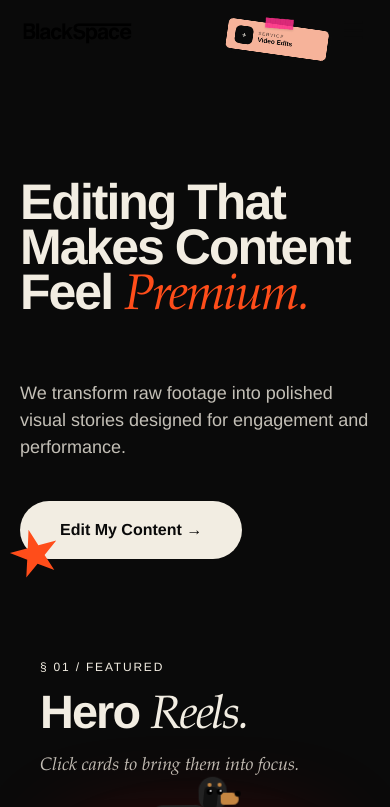
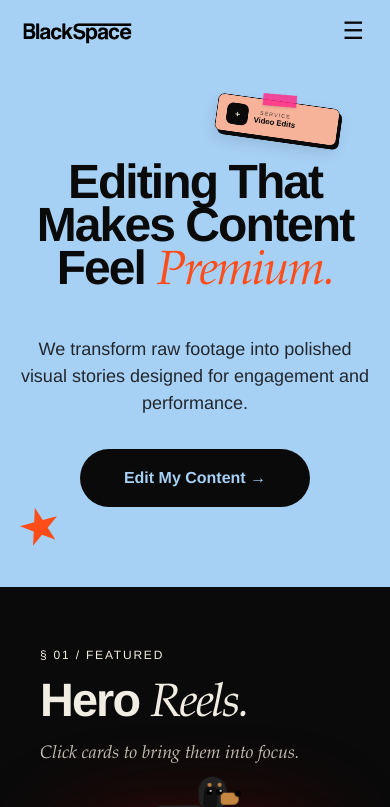
Before and after one commit to akki-ankiiit/bs, a React (Vite) app: page /service-detail in a window 390 px wide. Shown: the top 807 px of the page. Built offline with nearby package versions, Linux system fonts and the light colour scheme.

Commit message:
Update service detail hero sections to be light-themed and perfectly centered, adjust desktop sticker positions

```diff
--- a/src/pages/Home.jsx
+++ b/src/pages/Home.jsx
@@ -45,10 +45,10 @@ function SPHome({ themeKey = 'classic', typeKey = 'acidGaraHelv' }) {
     { top: '5%', right: '5%', rotate: 9, variant: 'torn', bg: lilac, icon: '✂', label: 'Currently', name: 'Editing', iconBg: T.popB, size: 'md', zIndex: 20 },
     { top: '15%', left: '25%', rotate: 14, variant: 'square', bg: sky, icon: '✦', label: 'Vibe check', name: 'Immaculate', iconBg: T.popC, size: 'md', zIndex: 20 },
     { top: '15%', right: '25%', rotate: -11, variant: 'tape', tape: T.popB, bg: T.paper, icon: '⏱', label: 'Deadline', name: 'Yesterday', iconBg: T.popA, size: 'md', zIndex: 20 },
-    { top: '60%', left: '10%', rotate: -5, variant: 'tape', tape: '#b0b0b0', bg: butter, icon: '☕', label: 'Team status', name: 'Brewing Coffee', iconBg: T.popA, size: 'md', zIndex: 20 },
+    { top: '65%', left: '10%', rotate: -5, variant: 'tape', tape: '#b0b0b0', bg: butter, icon: '☕', label: 'Team status', name: 'Brewing Coffee', iconBg: T.popA, size: 'md', zIndex: 20 },
     { top: '65%', right: '10%', rotate: 7, variant: 'square', bg: peach, icon: 'AI', label: 'In the oven', name: 'Draft Engine', iconBg: T.ink, size: 'md', zIndex: 20 },
-    { top: '60%', left: '30%', rotate: -4, variant: 'torn', bg: sky, icon: '✎', label: 'Fresh', name: 'Script Pass 3', iconBg: T.popB, size: 'md', zIndex: 20 },
-    { top: '63%', right: '30%', rotate: 11, variant: 'tape', tape: T.popC, bg: mint, icon: '▶', label: 'Playback', name: 'Reel Cut', iconBg: T.popA, size: 'md', zIndex: 20 }
+    { top: '70%', left: '30%', rotate: -4, variant: 'torn', bg: sky, icon: '✎', label: 'Fresh', name: 'Script Pass 3', iconBg: T.popB, size: 'md', zIndex: 20 },
+    { top: '75%', right: '30%', rotate: 11, variant: 'tape', tape: T.popC, bg: mint, icon: '▶', label: 'Playback', name: 'Reel Cut', iconBg: T.popA, size: 'md', zIndex: 20 }
   ];
 
 
--- a/src/pages/Service-detail.jsx
+++ b/src/pages/Service-detail.jsx
@@ -22,7 +22,7 @@ export default function SPServiceDetail({ themeKey = 'classic', typeKey = 'acidG
     'content-campaigns': { name: 'Content Campaigns', bg: T.paper, color: T.ink, dek: 'End-to-end. Concept, script, shoot, cut, post. One team, no handoffs, no blame.', sticker: mint },
     'scripts': { name: 'Scripts', bg: lilac, color: T.ink, dek: 'Reels, ads, explainers. Words that sound like someone said them.', sticker: butter },
     'video-edits': { name: 'Video Edits', bg: sky, color: T.ink, dek: 'Tight cuts, honest grades, music that earns its place.', sticker: peach },
-    'ai-workflows': { name: 'AI Workflows', bg: T.ink, color: T.paper, dek: 'Drafts, variants, dubs, b-roll — on tap.', sticker: mint },
+    'ai-workflows': { name: 'AI Workflows', bg: mint, color: T.ink, dek: 'Drafts, variants, dubs, b-roll — on tap.', sticker: lilac },
     'brand-identity': { name: 'Brand Identity', bg: butter, color: T.ink, dek: 'Marks, type, guidelines.', sticker: lilac },
     'websites-social': { name: 'Websites & Social', bg: peach, color: T.ink, dek: 'Framer, reels, management.', sticker: sky }
   };
@@ -324,32 +324,40 @@ export default function SPServiceDetail({ themeKey = 'classic', typeKey = 'acidG
     return (
       <React.Fragment>
         {/* Bespoke Hero */}
-        <section style={{ position: 'relative', padding: isMobile ? '180px 20px 40px' : `260px 40px ${slug === 'video-edits' ? 40 : 120}px`, background: T.ink, color: T.paper, minHeight: slug === 'video-edits' ? 'auto' : '80vh', display: 'flex', flexDirection: 'column', justifyContent: 'center', overflow: 'hidden' }}>
-          <SPStatusSticker T={T} F={F} top={isMobile ? 10 : isTablet ? 40 : 80} right={isMobile ? 10 : isTablet ? 40 : 120} rotate={8} variant="tape" tape={T.popB} bg={d.hero.color} icon="+" iconBg={T.ink} label="Service" name={data.name} zIndex={5} scale={isMobile ? 0.5 : isTablet ? 0.75 : 1} />
-          <SPStar size={isMobile ? 50 : isTablet ? 75 : 100} color={T.popA} rotate={-15} bottom={isMobile ? 20 : isTablet ? 60 : 100} left={isMobile ? 10 : isTablet ? 40 : 80} zIndex={5} />
+        <section style={{
+          position: 'relative',
+          padding: isMobile ? '160px 20px 80px' : `220px 40px ${slug === 'video-edits' ? 80 : 140}px`,
+          background: data.bg,
+          color: data.color,
+          minHeight: slug === 'video-edits' ? 'auto' : '75vh',
+          display: 'flex',
+          flexDirection: 'column',
+          justifyContent: 'center',
+          alignItems: 'center',
+          textAlign: 'center',
+          overflow: 'hidden'
+        }}>
+          <SPStatusSticker T={T} F={F} top={isMobile ? 90 : isTablet ? 120 : 140} right={isMobile ? 10 : isTablet ? 40 : '10%'} rotate={8} variant="tape" tape={T.popB} bg={d.hero.color} icon="+" iconBg={T.ink} label="Service" name={data.name} zIndex={5} scale={isMobile ? 0.6 : isTablet ? 0.75 : 1} />
+          <SPStar size={isMobile ? 40 : isTablet ? 60 : 80} color={T.popA} rotate={-15} bottom={isMobile ? 40 : isTablet ? 80 : 120} left={isMobile ? 20 : isTablet ? 40 : '10%'} zIndex={5} />
 
           {slug === 'video-edits' && !isMobile && (
             <>
-              <SPStatusSticker T={T} F={F} top={isTablet ? 60 : 100} left={isTablet ? 150 : 350} rotate={-5} variant="torn" bg={sky} icon="▶" iconBg={T.ink} label="Format" name="Short Form" size="sm" zIndex={10} scale={isTablet ? 0.8 : 1} />
-              <SPStatusSticker T={T} F={F} bottom={isTablet ? 60 : 100} right={isTablet ? 100 : 250} rotate={12} variant="square" bg={peach} icon="✂" iconBg={T.ink} label="Status" name="Cutting" size="sm" zIndex={10} scale={isTablet ? 0.8 : 1} />
-              {/* <SPStatusSticker T={T} F={F} top={160} right={200} rotate={-8} variant="tape" tape={T.popC} bg={butter} icon="⚡" iconBg={T.ink} label="Pacing" name="Dynamic" size="sm" zIndex={10} /> */}
-              {/* <SPStatusSticker T={T} F={F} bottom={80} left={150} rotate={14} variant="round" bg={mint} icon="🎧" iconBg={T.ink} label="Audio" name="Sound Design" size="sm" zIndex={10} />  */}
+              <SPStatusSticker T={T} F={F} top={isTablet ? 100 : 160} left={isTablet ? 20 : '15%'} rotate={-5} variant="torn" bg={sky} icon="▶" iconBg={T.ink} label="Format" name="Short Form" size="sm" zIndex={10} scale={isTablet ? 0.7 : 0.9} />
+              <SPStatusSticker T={T} F={F} bottom={isTablet ? 60 : 100} right={isTablet ? 20 : '18%'} rotate={12} variant="square" bg={peach} icon="✂" iconBg={T.ink} label="Status" name="Cutting" size="sm" zIndex={10} scale={isTablet ? 0.7 : 0.9} />
             </>
           )}
-          <SPParallax speed={0.05}>
-            <h1 style={{ fontFamily: F.display, fontSize: 'clamp(50px, 8vw, 120px)', lineHeight: 0.9, fontWeight: 700, letterSpacing: '-0.04em', margin: 0, maxWidth: 1200 }}>
+          <SPParallax speed={0.04}>
+            <h1 style={{ fontFamily: F.display, fontSize: 'clamp(48px, 9vw, 130px)', lineHeight: 0.9, fontWeight: 700, letterSpacing: '-0.04em', margin: '0 auto', maxWidth: 1100 }}>
               {d.hero.t1}<span style={{ fontFamily: F.italic, fontStyle: 'italic', fontWeight: 400, color: T.popA }}>{d.hero.hl}</span><br />{d.hero.t2}
             </h1>
           </SPParallax>
-          <div style={{ marginTop: 60, display: 'grid', gridTemplateColumns: isMobile || isTablet ? '1fr' : '1fr 1fr', gap: 40 }}>
-            <p style={{ fontSize: 'clamp(18px, 2vw, 24px)', lineHeight: 1.5, opacity: 0.8, margin: 0, maxWidth: 500 }}>
+          <div style={{ marginTop: 40, display: 'flex', flexDirection: 'column', alignItems: 'center', gap: 32, position: 'relative', zIndex: 10 }}>
+            <p style={{ fontSize: 'clamp(18px, 2.2vw, 24px)', lineHeight: 1.5, opacity: 0.85, margin: '0 auto', maxWidth: 640 }}>
               {d.hero.sub}
             </p>
-            <div style={{ display: 'flex', alignItems: 'flex-start' }}>
-              <Link to="/contact" style={{ display: 'inline-flex', padding: '20px 40px', background: T.paper, color: T.ink, borderRadius: 999, fontSize: 16, fontWeight: 600, textDecoration: 'none', transition: 'transform 0.3s ease, box-shadow 0.3s ease' }}
-                onMouseEnter={e => { e.currentTarget.style.transform = 'translateY(-4px)'; e.currentTarget.style.boxShadow = `0 12px 24px rgba(255,255,255,0.15)`; }}
-                onMouseLeave={e => { e.currentTarget.style.transform = 'translateY(0)'; e.currentTarget.style.boxShadow = 'none'; }}>{d.hero.cta}</Link>
-            </div>
+            <Link to="/contact" style={{ display: 'inline-flex', padding: '20px 44px', background: data.color, color: data.bg, borderRadius: 999, fontSize: 16, fontWeight: 600, textDecoration: 'none', transition: 'transform 0.3s ease, box-shadow 0.3s ease' }}
+              onMouseEnter={e => { e.currentTarget.style.transform = 'translateY(-4px)'; e.currentTarget.style.boxShadow = `0 12px 24px rgba(0,0,0,0.15)`; }}
+              onMouseLeave={e => { e.currentTarget.style.transform = 'translateY(0)'; e.currentTarget.style.boxShadow = 'none'; }}>{d.hero.cta}</Link>
           </div>
         </section>
 
```
